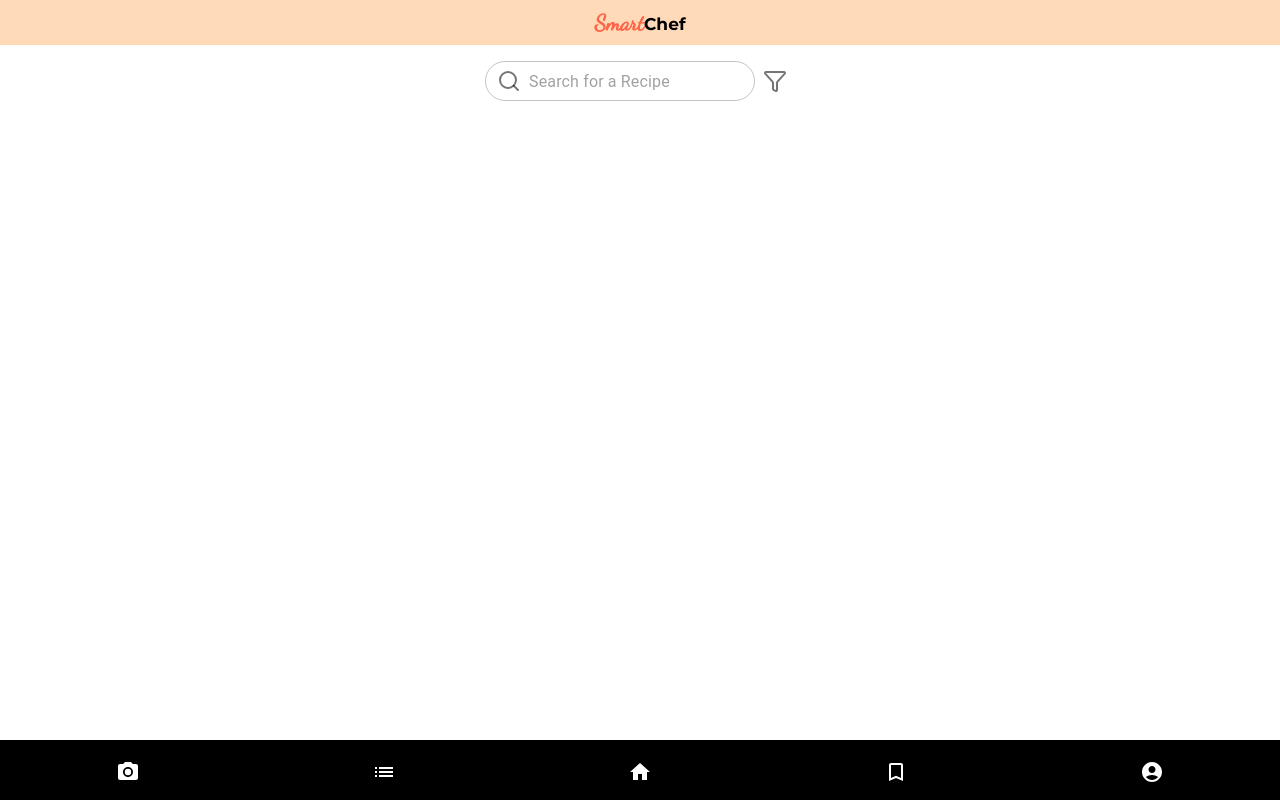
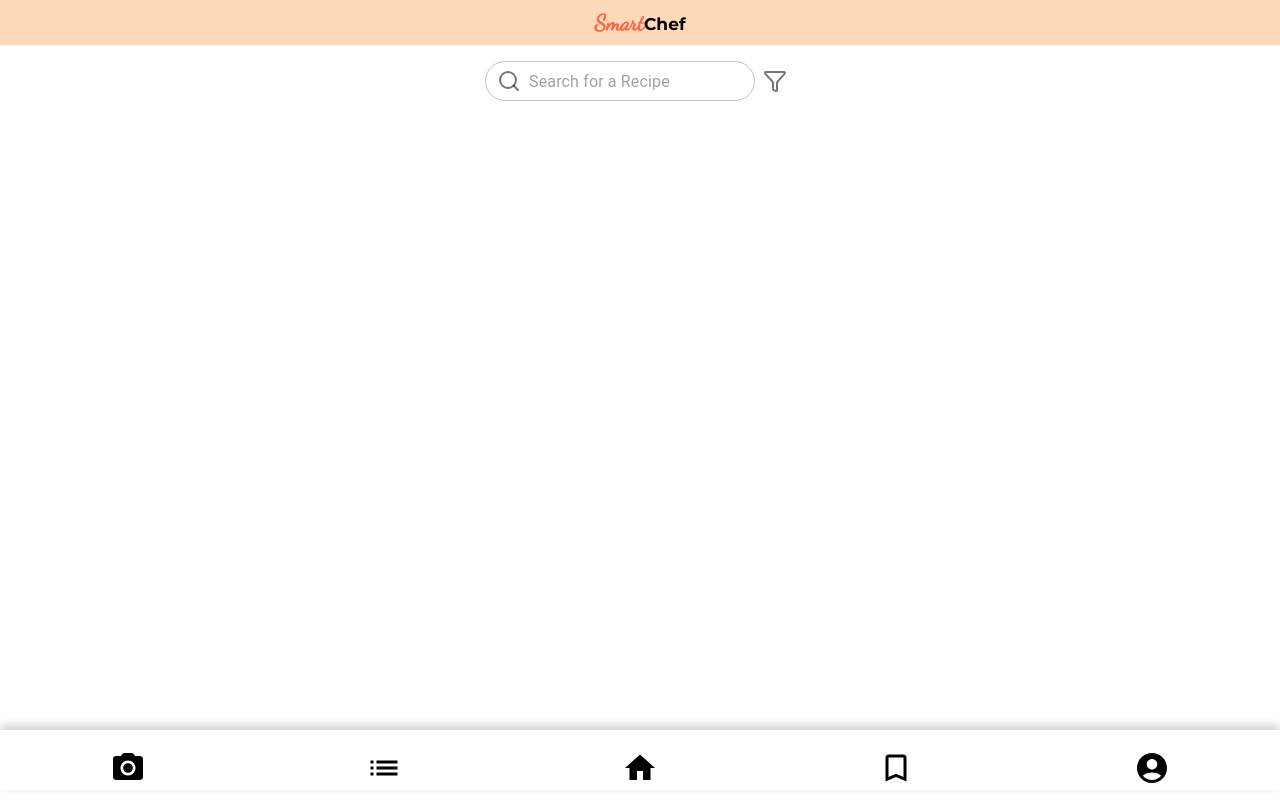
Before and after one commit to marylou7/smartchef, a React (Create React App) app: page / in a window 1280 px wide. Built offline with nearby package versions, Linux system fonts and the light colour scheme.

Commit message:
updated default navbar

```diff
--- a/src/components/Navbar.js
+++ b/src/components/Navbar.js
@@ -7,19 +7,19 @@
       <nav style={navbarStyle}>
       <ul style={navListStyle}>
         <li style={navItemStyle}>
-            <Link to="/scan-recipes" style={linkStyle}><CameraAlt /></Link>
+          <Link to="/scan-recipes" style={linkStyle}><CameraAlt sx={{ fontSize: 36 }} /></Link>
         </li>
         <li style={navItemStyle}>
-            <Link to="/shopping-lists" style={linkStyle}><List /></Link>
+          <Link to="/shopping-lists" style={linkStyle}><List sx={{ fontSize: 36 }} /></Link>
         </li>
         <li style={navItemStyle}>
-            <Link to="/" style={linkStyle}><Home /></Link>
+          <Link to="/" style={linkStyle}><Home sx={{ fontSize: 36 }} /></Link>
         </li>
         <li style={navItemStyle}>
-            <Link to="/saved-recipes" style={linkStyle}><BookmarkBorder /></Link>
+          <Link to="/saved-recipes" style={linkStyle}><BookmarkBorder sx={{ fontSize: 36 }} /></Link>
         </li>
         <li style={navItemStyle}>
-            <Link to="/my-profile" style={linkStyle}><AccountCircle /></Link>
+          <Link to="/my-profile" style={linkStyle}><AccountCircle sx={{ fontSize: 36 }} /></Link>
         </li>
       </ul>
     </nav>
@@ -27,13 +27,14 @@
   };
 
   const navbarStyle = {
-    backgroundColor: '#000',
+    backgroundColor: 'white',
     padding: '20px 0',
     position: 'fixed',
-    bottom: 0,
+    bottom: 10,
     width: '100%',
     zIndex: 1000,
-    height: '20px'
+    height: '20px',
+    boxShadow: '0px -4px 10px rgba(0, 0, 0, 0.2)',
   };
 
 const navListStyle = {
@@ -49,7 +50,7 @@
 };
 
 const linkStyle = {
-  color: '#fff',
+  color: '#000',
   textDecoration: 'none',
   display: 'flex',
   alignItems: 'center',
```
Lines whose indentation alone changed are shown as unchanged.
